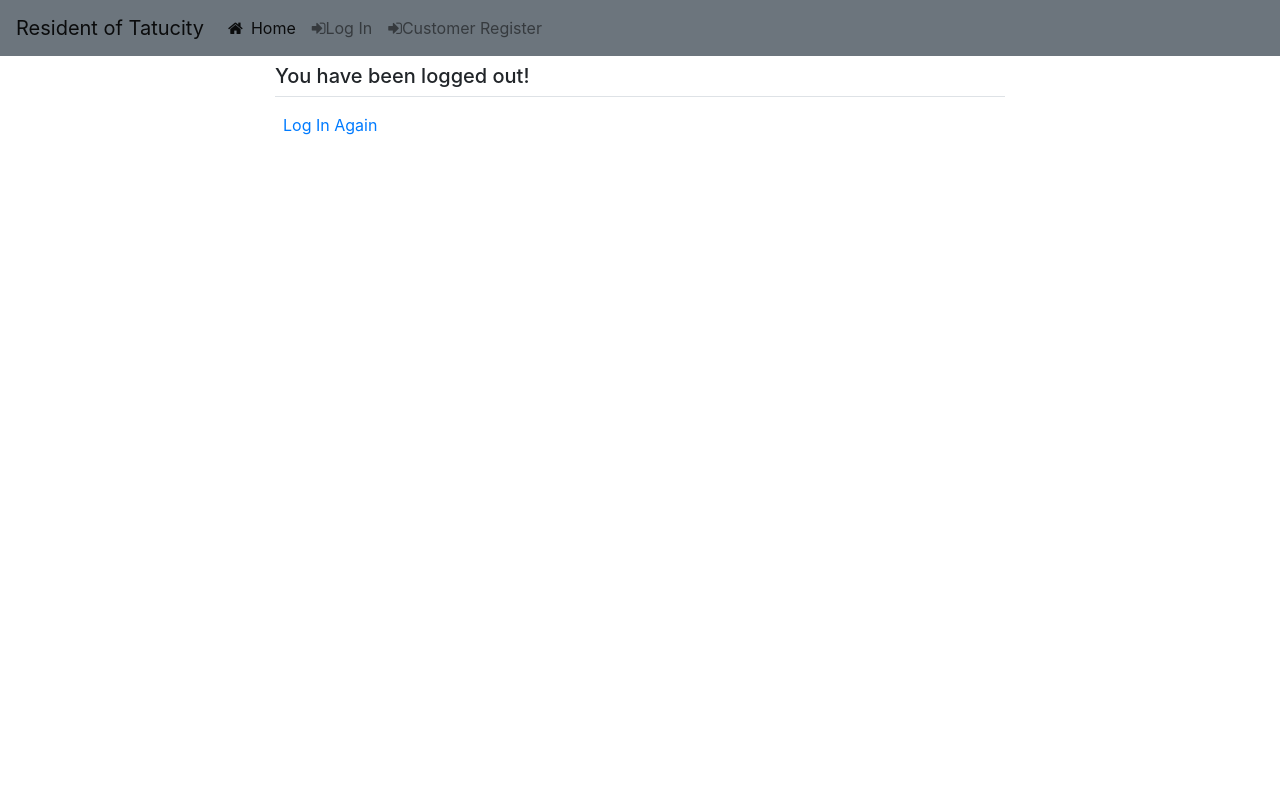
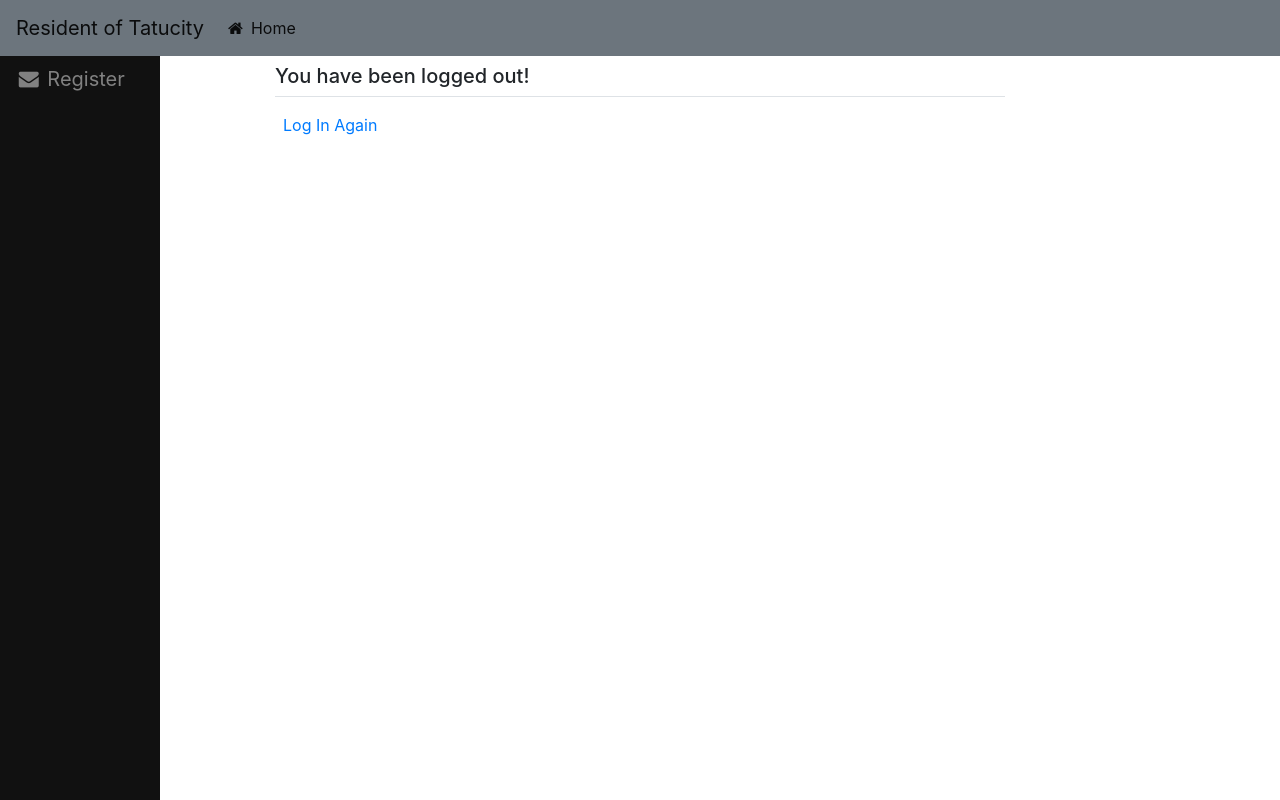
Before and after one commit to Janice-M/incident, a Django app: template customer/templates/registration/logout.html in a window 1280 px wide. Run offline with Django 3.2, Linux system fonts and the light colour scheme; the template is opened without the code that fills it, so the values that code supplies are empty; some libraries are stand-ins or nearby versions.

Commit message:
added a horizonatl and vertical navbar

```diff
--- a/customer/templates/customer/navbar.html
+++ b/customer/templates/customer/navbar.html
@@ -13,33 +13,73 @@
                         class="sr-only">(current)</span></a>
             </li>
         </ul>
-        <ul class="navbar-nav mr-auto">
+
 
             {% if user.is_authenticated %}
             <img src="{{user.profile.profile_photo.url}}" alt=""style="width:40px;   display: block;
                 margin-left: auto;
                 margin-right: auto;
                 border-radius: 50%;height: 40px;">
-            <a href="{% url 'profile' %}" class="nav-item nav-link">{{user.username}}</a>
-            <li class="nav-item dropdown">
-                <a class="nav-link dropdown-toggle" href="#" id="navbarDropdown" role="button" data-toggle="dropdown" aria-haspopup="true" aria-expanded="false">
-                    Open New Ticket
-                </a>
-                <div class="dropdown-menu" aria-labelledby="navbarDropdown">
-                  <a class="dropdown-item" href="{% url 'createticket' %}">Create Ticket</a>
-                </div>
-              </li>
 
-              <a href="" class="nav-item nav-link"><i class="fa fa-bell fa-1x"></i> <span class="badge"></span></a>
+
             <form class="form-inline my-2 my-lg-0" role="search" action="{% url 'search_results' %}">
                 <input class="form-control mr-sm-2" type="search" placeholder="Search For Ticket" aria-label="Search" name="ticket">
             </form>
-            <a href="{% url 'logout' %}" class="nav-item nav-link"><i class="fa fa-sign-out fa-1x"></i>Log Out</a>
+
             {% else %}
-            <a href="{% url 'login'%}" class="nav-item nav-link"><i class="fa fa-sign-in fa-1x"></i>Log In</a>
 
-            <a href="{% url 'register'%}" class="nav-item nav-link"><i class="fa fa-sign-in fa-1x"></i>Customer Register</a>
+
             {% endif %}
-        </ul>
-    </div>
+        </div>
 </nav>
+<link rel="stylesheet" href="https://cdnjs.cloudflare.com/ajax/libs/font-awesome/4.7.0/css/font-awesome.min.css">
+
+<!-- The sidebar -->
+<div class="sidebar">
+        {% if user.is_authenticated %}
+  <a href="{% url 'createticket' %}"><i class="fa fa-fw fa-home"></i> Create Ticket</a>
+  <a href="{% url 'logout' %}" ><i class="fa fa-fw fa-wrench"></i> Logout</a>
+  {% else %}
+  <a href="{% url 'login'%}"><i class="fa fa-fw fa-user"></i> Login</a>
+  <a href="{% url 'register'%}"><i class="fa fa-fw fa-envelope"></i> Register</a>
+  {% endif %}
+</div>
+<style>
+    .sidebar {
+  height: 100%;
+  width: 160px;
+  position: fixed;
+  z-index: 1;
+  top: 0;
+  left: 0;
+  background-color: #111;
+  overflow-x: hidden;
+  padding-top: 16px;
+}
+
+/* Style sidebar links */
+.sidebar a {
+  padding: 6px 8px 6px 16px;
+  text-decoration: none;
+  font-size: 20px;
+  color: #818181;
+  display: block;
+}
+
+/* Style links on mouse-over */
+.sidebar a:hover {
+  color: #f1f1f1;
+}
+
+/* Style the main content */
+.main {
+  margin-left: 160px; /* Same as the width of the sidenav */
+  padding: 0px 10px;
+}
+
+/* Add media queries for small screens (when the height of the screen is less than 450px, add a smaller padding and font-size) */
+@media screen and (max-height: 450px) {
+  .sidebar {padding-top: 15px;}
+  .sidebar a {font-size: 18px;}
+}
+</style>
```
